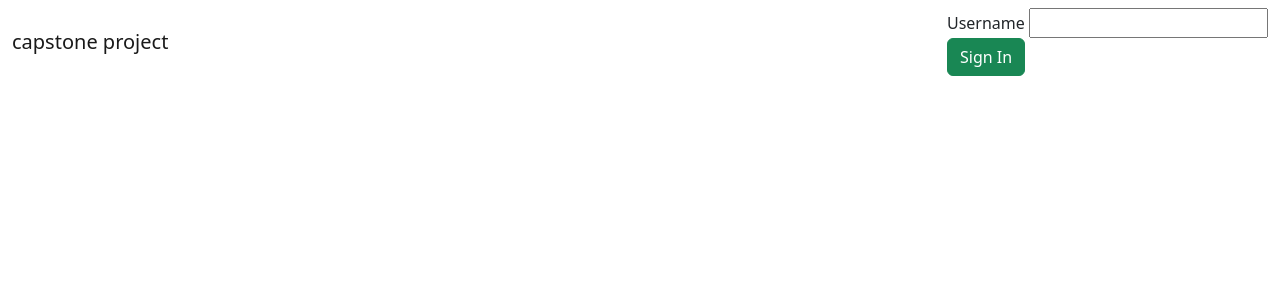
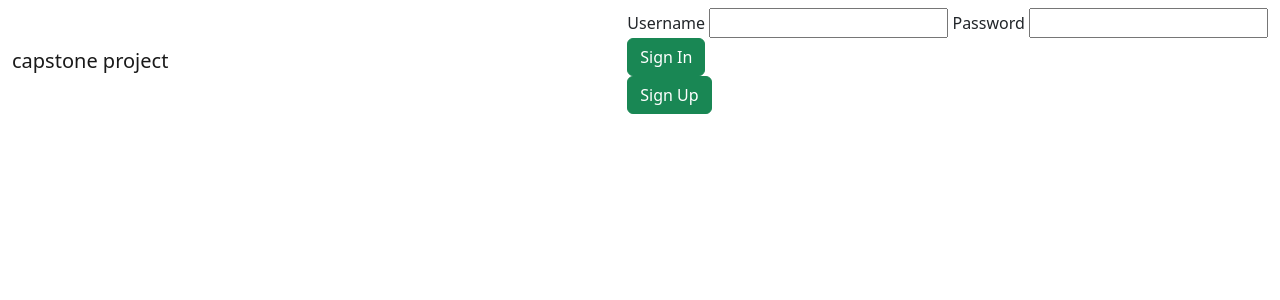
Before and after one commit to tiller92/capstone-ryan, a Flask app: page / in a window 1280 px wide. Shown: the top 300 px of the page. Run offline with Flask 2, Linux system fonts and the light colour scheme; tables that the repository leaves empty hold one stand-in row (values such as "Sample post"); some libraries are stand-ins or nearby versions.

Commit message:
basic layout complete now onto API integration and user experiance

```diff
--- a/app.py
+++ b/app.py
@@ -1,10 +1,12 @@
+from base64 import encode
 from crypt import methods
-from forms import UserLogin
+from forms import UserLogin, SignUpForm
 import os
 from urllib import response
 import requests
 from flask import Flask, render_template, request, flash, redirect, session, g,json
 from flask_sqlalchemy import SQLAlchemy
+from flask_bcrypt import bcrypt
 from models import db, connect_db, Users,Transactions,Watched
 
 app = Flask(__name__)
@@ -19,29 +21,77 @@ app.config['SECRET_KEY'] = os.environ.get('SECRET_KEY', "it's a secret")
 connect_db(app)
 db = SQLAlchemy(app)
 
+CURR_USER_KEY = "curr_user"
+
+## user state
+@app.before_request
+def add_user_to_g():
+    """If we're logged in, add curr user to Flask global."""
+
+    if CURR_USER_KEY in session:
+        g.user = Users.query.get(session[CURR_USER_KEY])
+
+    else:
+        g.user = None
 
 
-## home page will go here
+def login_user(user):
+    """Log in user."""
+
+    session[CURR_USER_KEY] = user.id
+
+
+def logout_user():
+    """Logout user."""
+
+    if CURR_USER_KEY in session:
+        del session[CURR_USER_KEY]
+
+
+############################### Home Pag, Login and Sign Up routes ##############
 @app.route('/', methods=["GET", "POST"])
 def home_page():
     users = Users.query.all()
-    print(users[0].watched)
     form = UserLogin()
     if form.validate_on_submit():
-        print(form.data['username'])
         user = Users.query.filter_by(username=form.data['username']).first_or_404()
-        print(user)
-        user_id = user.id
-
-        return redirect(f'/users/{user.username}')
+        password = form.data['password'].encode('utf-8')
+        hashed = user.password.encode('utf-8')
+        print(password, hashed)
+        if bcrypt.checkpw(password, hashed):
+            login_user(user)
+            print('user logged in')
+            return redirect(f'/users/{user.username}')
+        else:
+            print('wrong password')
     return render_template('home.html', form=form)
 
 
+@app.route('/signup', methods=["GET","POST"])
+def sign_up():
+    form = SignUpForm()
+    if form.validate_on_submit() and request.method == "POST":
+        password = form.data['password']
+        # work factor defaults to 12
+        hashed_pwd = bcrypt.hashpw(password.encode('utf-8'), bcrypt.gensalt())
+        # update db with user and user info
+        new_user = Users(username=form.data['username'],password=hashed_pwd.decode('utf-8'),email=form.data['email'])
+        db.session.add(new_user)
+        db.session.commit()
+        username = form.data['username']
+        flash('New User Created')
+        return redirect(f'/users/{username}')
+    return render_template('signup.html', form=form)
 
+
+############################### User Routes #################
 @app.route('/users/<username>' ,methods=['POST', 'GET'])
 def user_page(username):
     print(username, 'username')
     return render_template('/users/userHome.html', username=username)
+
+
+
 
 @app.route('/api/stockwatcher')
 def api_call():
@@ -57,3 +107,19 @@ def api_call():
     print(type(trans_dict))
     print(len(trans_dict))
     return
+
+
+@app.route('/logout')
+def logout():
+    logout_user()
+    flash('You Logged out')
+    return redirect('/')
+
+
+#################### test routes #############
+
+@app.route('/listofusers', methods=["GET"])
+def users():
+    list_of_users = Users.query.all()
+    print(list_of_users)
+    return f'{len(list_of_users)}'
--- a/forms.py
+++ b/forms.py
@@ -6,10 +6,17 @@ class UserLogin(FlaskForm):
   """Login form for users"""
 
   username = StringField('Username', validators=[DataRequired()])
-
+  password = PasswordField('Password', validators=[DataRequired()])
 
 class UserSignUp(FlaskForm):
   """Allow a new user to be added"""
 
   username = StringField('Username', validators=[DataRequired()])
+  password = PasswordField('Password', validators=[DataRequired()])
   email = StringField('E-mail', validators=[DataRequired(), Email()])
+
+class SignUpForm(FlaskForm):
+  """Signs up a user"""
+  username = StringField('Username', validators=[DataRequired()])
+  password = PasswordField('Password', validators=[DataRequired()])
+  email = StringField('E-mail', validators=[DataRequired(), Email()])
--- a/models.py
+++ b/models.py
@@ -16,11 +16,13 @@ class Users(db.Model):
   id = db.Column(db.Integer, primary_key=True)
   username = db.Column(db.String(80), unique=True, nullable=False)
   email = db.Column(db.String(120), unique=True, nullable=False)
+  password = db.Column(db.String(250), nullable=False)
   watched = db.relationship('Watched', backref='users',lazy=True)
   transactions = db.relationship('Transactions',backref='users', lazy=True)
     # addresses = db.relationship('Address', backref='person', lazy=True)
 
-
+  def __repr__(self):
+    return '<User %r>' % self.username
 
 class Watched(db.Model):
   """ The members of congress that you want to watch"""
--- a/seed.py
+++ b/seed.py
@@ -6,7 +6,7 @@ db.drop_all()
 db.create_all()
 
 
-user_one = Users(username='ryry', email='till@gmail.com')
+user_one = Users(username='ryry', email='till@gmail.com', password='1234')
 
 
 db.session.add(user_one)
--- a/templates/home.html
+++ b/templates/home.html
@@ -1,8 +1,9 @@
 {% extends 'base.html' %} {% block content %}
 <div>
+
 <form method="POST">
 {{ form.csrf_token }}
- {% for field in form if field.widget.input_type != 'hidden' and field.name != 'password' %}
+ {% for field in form if field.widget.input_type != 'hidden'  %}
 
     <tr>
         <th>{{ field.label }}</th>
@@ -13,6 +14,9 @@
           <button class="btn btn-success">Sign In</button>
         </div>
 </form>
+<form action="/signup" method='GET'>
+<button href="/signup" class="btn btn-success">Sign Up</button>
+</form>
 </div>
 
 
--- a/templates/users/userHome.html
+++ b/templates/users/userHome.html
@@ -1,4 +1,7 @@
 {% extends 'base.html' %}
 {% block content %}
+<form action='/logout' method='GET'>
+  <button class='btn btn-danger'>Logout</button>
+</form>
 <h1>test user home page {{username}}<h1>
 {% endblock %}
```
Also changed, not shown: templates/signup.html (added, +19 -0 lines).
